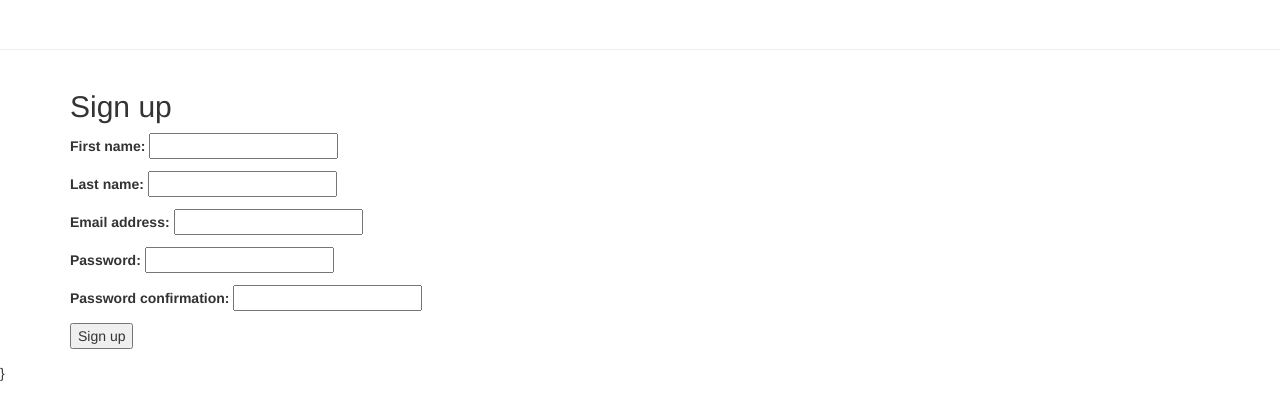
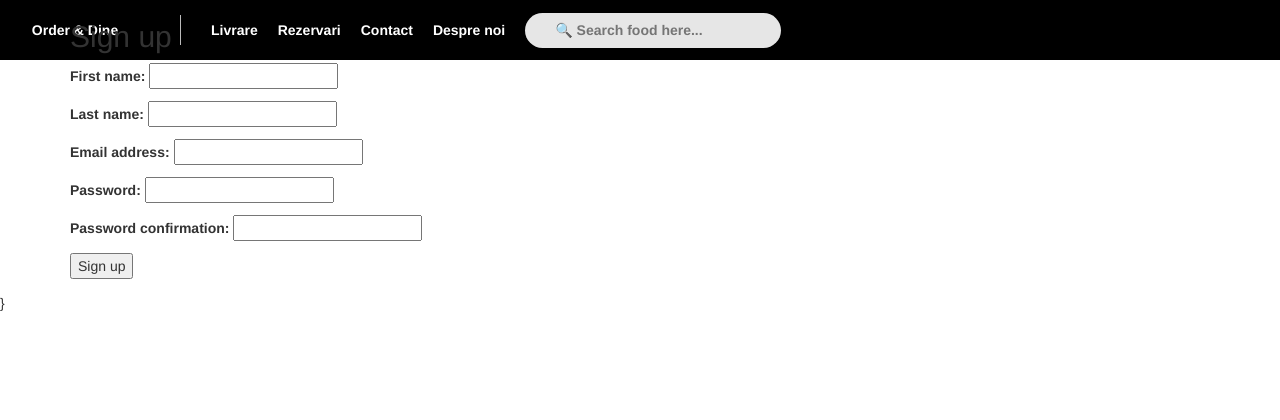
Before and after one commit to mapaaa/order-and-dine, a Django app: page /signup/ in a window 1280 px wide. Shown: the top 420 px of the page. Run offline with Django 3.2, Linux system fonts and the light colour scheme; some libraries are stand-ins or nearby versions.

Commit message:
Style base.html. Each page should extend this

```diff
--- /dev/null
+++ b/django-project/odapp/static/css/odapp.css
@@ -0,0 +1,308 @@
+body {
+  margin: 0;
+}
+
+.all-container {
+  max-width: 100%;
+  width: 900px;
+  margin: 0 auto;
+  padding-top: 100px;
+}
+
+.header {
+  width: 100%;
+  height: 60px;
+  background: #000;
+  position: fixed;
+  display: flex;
+  flex-direction: row;
+  align-items: center;
+  color: #fff;
+  font-weight: bold;
+}
+
+.logo {
+  width: 150px;
+  padding: 0 10px;
+  text-align: center;
+}
+
+.search-bar-container {
+  flex: 1;
+  display: flex;
+  align-items: right;
+}
+
+.vertical-bar {
+  width: 1px;
+  height: 30px;
+  background: #bbb;
+  margin: 0 30px;
+}
+
+.search-bar {
+  height: 35px;
+  width: 100%;
+  border: 0;
+  outline: none;
+  font-size: 14px;
+  border-radius: 100px;
+  padding: 0 30px;
+  background: #e6e6e6;
+  transition: .2s;
+  box-sizing: border-box;
+}
+.search-bar:active {
+  border: 0;
+  background: #fff;
+  transition: .2s;
+  border: 1px solid #bbb;
+}
+.search-bar:focus {
+  background: #fff;
+  border: 0;
+  border: 1px solid #bbb;
+  transition: .2s;
+}
+
+.header-right {
+  display: flex;
+  flex-direction: row;
+  justify-content: center;
+  align-items: center;
+}
+
+.header-button {
+  padding: 10px 20px;
+  font-size: 14px;
+  border: 1px solid black;
+  display: block;
+  margin: 10px;
+  text-decoration: none;
+  color: inherit;
+  transition: .25s;
+}
+.header-button:hover {
+  background: black;
+  color: white;
+}
+
+
+.category-title {
+  font-family: Montserrat;
+  font-size: 28px;
+  padding: 20px 10px;
+}
+
+.image-container {
+  width: 900px;
+  margin: 0 auto;
+  display: flex;
+  align-items: center;
+  flex-wrap: wrap;
+}
+
+.image-link {
+  position: relative;
+}
+
+.image-filter {
+  height: calc(100% - 28px);
+  width: calc(100% - 24px);
+  top: 12px;
+  left: 12px;
+  position: absolute;
+  transition: 0.2s;
+  display: flex;
+  justify-content: center;
+  align-items: center;
+}
+.image-filter:hover {
+  background: rgba(0,0,0,.5);
+  transition: 0.2s;
+}
+
+.image-filter-inside {
+  color: white;
+  font-size: 50px;
+}
+
+.image-filter:hover .image-filter-inside:after {
+}
+
+.img {
+  height: 130px;
+  width: 200px;
+  margin: 12px;
+}
+
+.img:hover {
+  cursor: pointer;
+}
+
+.simple-nav {
+  font-size: 14px;
+  display: block;
+  margin: 20px;
+  margin-left: 0;
+  text-decoration: none;
+  color: inherit;
+  transition: .25s;
+}
+
+.simple-nav:hover {
+  opacity: .7;
+}
+
+.profile-container {
+  display: flex;
+  width: 100%;
+}
+.profile-picture {
+  height: 150px;
+  min-width: 150px;
+  max-width: 150px;
+  margin-right: 50px;
+  border-radius: 100%;
+  background: red;
+}
+
+.profile-name {
+  padding: 20px 0px;
+  font-size: 20px;
+  color: #991;
+}
+
+.profile-bio {
+  font-size: 14px;
+  letter-spacing: -0.2px;
+  color: #555;
+}
+
+.big-picture {
+  height: 600px;
+  width: 900px;
+  margin-right: 50px;
+}
+
+.all-container-big-photo {
+  max-width: 100%;
+  width: 1200px;
+  margin: 0 auto;
+  padding-top: 100px;
+  display: flex;
+}
+
+.big-photo-right {
+  display: flex;
+  min-height: 600px;
+  flex-direction: column;
+}
+
+.big-photo-title {
+  font-size: 24px;
+}
+
+.big-photo-description {
+  padding: 40px 0;
+  font-size: 16px;
+  color: #666;
+  flex: 1;
+  line-height: 26px;
+}
+
+.big-photo-added-at {
+  color: #999;
+  font-size: 12px;
+}
+
+.comments-section {
+  width: 1200px;
+  margin: 0 auto;
+  margin-top: 50px;
+  margin-bottom: 30px;
+}
+
+.comment-container {
+  display: flex;
+  width: 600px;
+  flex-direction: column;
+  border: 1px solid #ccc;
+  padding: 20px;
+  margin-bottom: 20px;
+}
+
+.comment-header {
+  display: flex;
+  justify-content: space-between;
+  align-items: center;
+}
+
+.comment-user-photo {
+  height: 40px;
+  width: 40px;
+  margin-right: 15px;
+  border-radius: 100%;
+}
+
+.comment-user {
+  font-size: 16px;
+  color: #991;
+  display: flex;
+  align-items: center;
+}
+
+.comment-text {
+  margin-top: 30px;
+  font-size: 14px;
+  color: #555;
+}
+
+.comment-time {
+  font-size: 12px;
+  color: #999;
+}
+
+.comment-textarea {
+  width: 600px;
+  padding: 20px;
+  outline: none;
+  font-size: 16px;
+  font-style: italic;
+  resize: none;
+  margin: 0px;
+  height: 39px;
+  border: 1px solid #991;
+}
+
+.comment-submit {
+  padding: 10px 20px;
+  font-size: 14px;
+  border: 1px solid black;
+  display: block;
+  text-decoration: none;
+  color: inherit;
+  width: fit-content;
+  transition: .25s;
+  margin-top: 20px;
+}
+
+.comment-submit:hover {
+  background: black;
+  color: white;
+}
+
+.margin-button {
+  margin: 8px;
+}
+
+.input {
+  outline: none;
+  padding: 10px;
+  margin: 8px;
+  font-size: 14px;
+  font-style: italic;
+}
+
+.album-image-filter {
+}
--- a/django-project/odapp/templates/odapp/base.html
+++ b/django-project/odapp/templates/odapp/base.html
@@ -5,10 +5,33 @@
         <link rel="stylesheet" href="//maxcdn.bootstrapcdn.com/bootstrap/3.2.0/css/bootstrap.min.css">
         <link rel="stylesheet" href="//maxcdn.bootstrapcdn.com/bootstrap/3.2.0/css/bootstrap-theme.min.css">
         <link href='//fonts.googleapis.com/css?family=Lobster&subset=latin,latin-ext' rel='stylesheet' type='text/css'>
-        <link rel="stylesheet" href="{% static 'css/blog.css' %}">
+        <link rel="stylesheet" href="{% static 'css/odapp.css' %}">
     </head>
     <body>
-        <div class="page-header">
+        <div class="header">
+          <div class="logo">
+            Order &amp; Dine
+          </div>
+          <div class="vertical-bar"></div>
+          <div class="header-right">
+            <div class="simple-nav">
+              Livrare
+            </div>
+            <div class="simple-nav">
+              Rezervari
+            </div>
+            <div class="simple-nav">
+              Contact
+            </div>
+            <div class="simple-nav">
+              Despre noi
+            </div>
+            <div class='search-bar-container'>
+              <div>
+              </div>
+              <input class='search-bar' placeholder="🔍 Search food here..."/>
+            </div>
+          </div>
         </div>
         <div class="content container">
             <div class="row">
--- /dev/null
+++ b/django-project/odapp/templates/odapp/index.html
@@ -0,0 +1,4 @@
+{% extends 'odapp/base.html' %}
+
+{% block content %}
+{% endblock %}
--- a/django-project/odapp/urls.py
+++ b/django-project/odapp/urls.py
@@ -2,5 +2,6 @@
 from . import views
 
 urlpatterns = [
+    path('', views.index, name='index'),
     path('signup/', views.signup, name='signup'),
 ]
--- a/django-project/odapp/views.py
+++ b/django-project/odapp/views.py
@@ -16,3 +16,7 @@
     else:
         form = UserCreationForm()
     return render(request, 'odapp/signup.html', {'form': form})
+
+
+def index(request):
+    return render(request, 'odapp/index.html')
```
